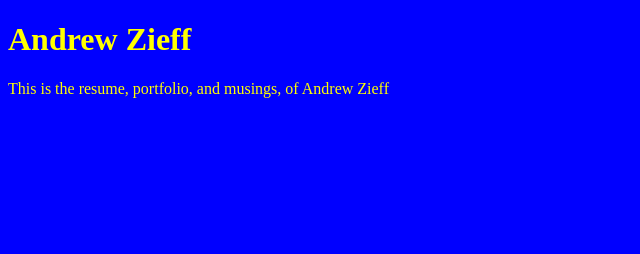
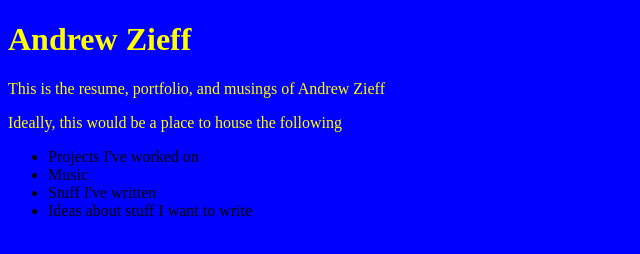
Before and after one commit to zieffd/zieffd.github.io, a plain HTML site: page unit_1/index.html in a window 1280 px wide. Shown: the whole page, without its empty margins (0-640 px from the left). Drawn offline with Linux system fonts and the light colour scheme.

Commit message:
updated index

```diff
--- a/unit_1/index.html
+++ b/unit_1/index.html
@@ -6,6 +6,13 @@
 </head>
 <body>
 <h1>Andrew Zieff</h1>
-	<p>This is the resume, portfolio, and musings, of Andrew Zieff</p>
+	<p>This is the resume, portfolio, and musings of Andrew Zieff</p>
+<p>Ideally, this would be a place to house the following</p>
+<ul>
+	<li>Projects I've worked on</li>
+	<li>Music</li>
+	<li>Stuff I've written</li>
+	<li>Ideas about stuff I want to write</li>
+</ul>
 </body>
 </html>
```
Also changed, not shown: 1 other file.
